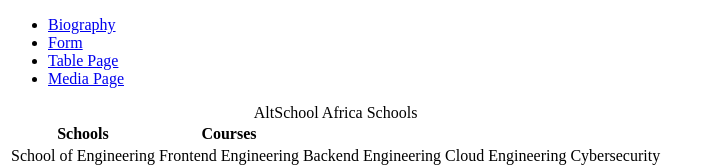
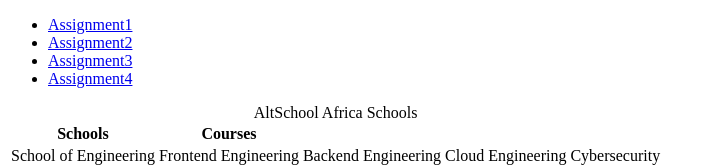
Before and after one commit to mariamALLI/altschool-assignment2, a plain HTML site: page table.html in a window 1280 px wide. Shown: the top 165 px of the page, without its empty margins (0-712 px from the left). Drawn offline with Linux system fonts and the light colour scheme.

Commit message:
Update table.html

```diff
--- a/table.html
+++ b/table.html
@@ -9,10 +9,10 @@
     <header>
         <nav>
             <ul>
-                <li><a href="index.html">Biography</a></li>
-                <li><a href="form.html">Form</a></li>
-                <li><a href="table.html">Table Page</a></li>
-                <li><a href="media.html">Media Page</a></li>
+                <li><a href="index.html">Assignment1</a></li>
+                <li><a href="form.html">Assignment2</a></li>
+                <li><a href="table.html">Assignment3</a></li>
+                <li><a href="media.html">Assignment4</a></li>
             </ul>
         </nav>
     </header>
```
